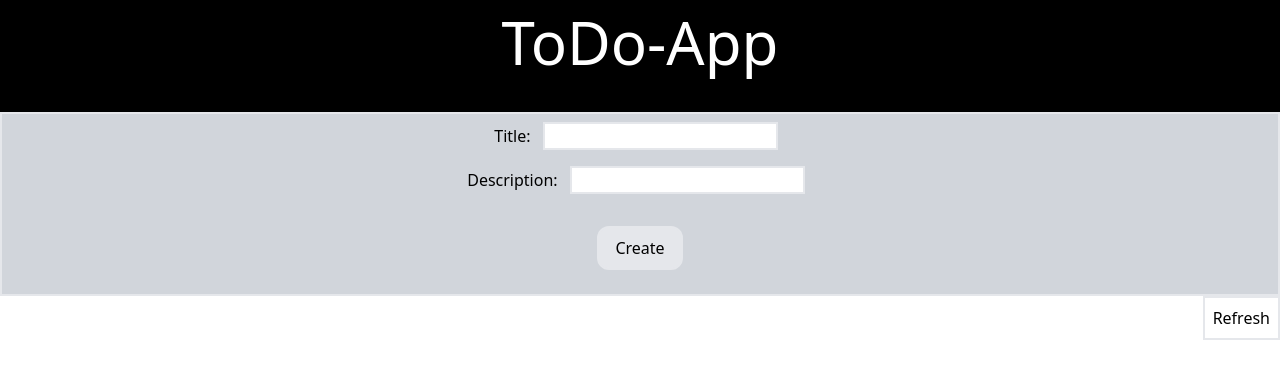
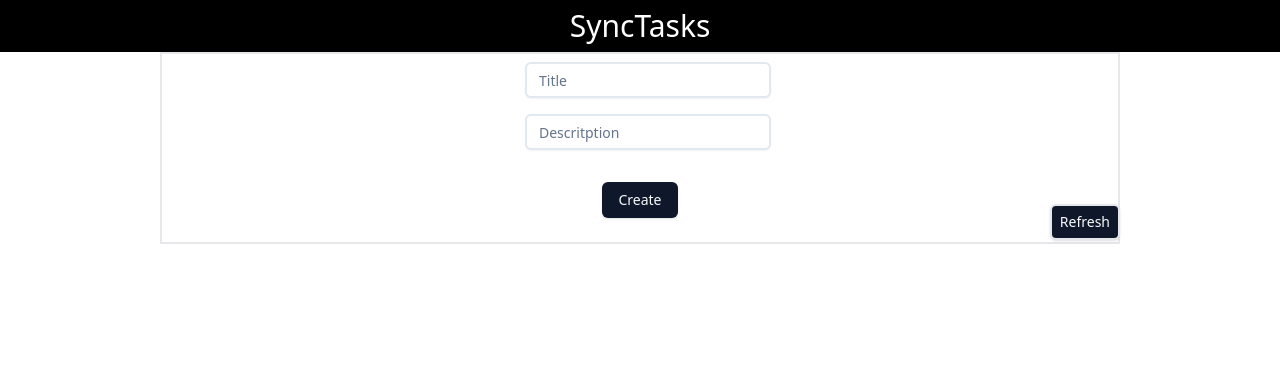
Before and after one commit to uditrajput03/todo-app, a React (Vite) app in the folder frontend/: page / in a window 1280 px wide. Shown: the top 378 px of the page. Built offline with nearby package versions, Linux system fonts and the light colour scheme; no server answers.

Commit message:
Change styling

```diff
--- a/frontend/src/App.jsx
+++ b/frontend/src/App.jsx
@@ -1,22 +1,32 @@
 import { useEffect, useState } from 'react'
 import { Todo } from './Todo'
 import { Create } from "./Create"
+import { Button } from './components/ui/button';
 
 function App() {
   const [refresh, setRefresh] = useState(false);
   const [todo, setTodo] = useState([])
   useEffect(() => {
     fetch(`${import.meta.env.VITE_BACKEND_URL}/todos`)
-    .then((res) => res.json())
-    .then((res) => setTodo(res.todo))
-    .catch(() => {alert("Server is not up.Try after sometime")})
-  },[refresh])
+      .then((res) => res.json())
+      .then((res) => setTodo(res.todo))
+      .catch(() => { alert("Server is not up.Try after sometime") })
+  }, [refresh])
   return (
     <>
-      <h1 className='text-center text-6xl p-3 pb-10 bg-black text-white'>ToDo-App</h1>
-      <Create setRefresh = {setRefresh}/>
-      <div className='flex flex-col items-end'><button className='border-2 p-2' onClick={() => setRefresh((pre) => !pre)}>Refresh</button></div>
-      <Todo todos={todo} setRefresh = {setRefresh}/>
+      <div className=''>
+        <h1 className='text-center text-3xl p-2 bg-black text-white'>SyncTasks</h1>
+        <div className='lg:px-40'>
+          <Create setRefresh={setRefresh} />
+          <div className='relative flex flex-col items-end'>
+            <Button className='absolute -top-10 border-2 p-2' onClick={() => setRefresh((pre) => !pre)}>Refresh</Button>
+          </div>
+          <legend></legend>
+          <div className=''>
+            <Todo todos={todo} setRefresh={setRefresh} />
+          </div>
+        </ div>
+      </div>
     </>
   )
 }
--- a/frontend/src/Create.jsx
+++ b/frontend/src/Create.jsx
@@ -1,25 +1,27 @@
 import { useEffect, useRef, useState } from 'react'
-export function Create({ setRefresh }){
+import { Input } from "@/components/ui/input"
+import { Button } from './components/ui/button'
+export function Create({ setRefresh }) {
     let title = useRef(null)
     let des = useRef(null)
-    function create(title , description){
-        fetch(`${import.meta.env.VITE_BACKEND_URL}/todo` , {
+    function create(title, description) {
+        fetch(`${import.meta.env.VITE_BACKEND_URL}/todo`, {
             method: "POST",
             headers: {
                 "Content-Type": "application/json",
                 // 'Content-Type': 'application/x-www-form-urlencoded',
             },
-            body: JSON.stringify({title: title , description: description})
+            body: JSON.stringify({ title: title, description: description })
         })
-        .then(()=> setRefresh((pre) => !pre))
+            .then(() => setRefresh((pre) => !pre))
     }
     return (
         <>
-    <div className='flex flex-col bg-gray-300 justify-center border-2 '>
-    <div className='mx-auto p-2'> Title: <input className='border-2 mx-2 ' type="text" ref={title}/></div>
-    <div className='mx-auto p-2'>Description: <input className='border-2 mx-2' type="text" ref={des}/></div>
+            <div className='flex flex-col  justify-center border-2 '>
+                <div className='mx-auto p-2'><Input className='bg-white border-2 mx-2 ' type="text" ref={title} placeholder="Title"/></div>
+                <div className='mx-auto p-2'><Input className='bg-white border-2 mx-2' type="text" ref={des} placeholder="Descritption"/></div>
                 <br />
-    <button className='border-2 p-2 bg-gray-200 mx-auto px-4 rounded-xl' onClick={() => {title.current.value && des.current.value? create(title.current.value , des.current.value) : alert("Invalid input"); title.current.value = "" ; des.current.value = "";}} >Create</button>
+                <Button className='mx-auto' onClick={() => { title.current.value && des.current.value ? create(title.current.value, des.current.value) : alert("Invalid input"); title.current.value = ""; des.current.value = ""; }} >Create</Button>
                 <br />
             </div>
         </>
--- a/frontend/src/Todo.jsx
+++ b/frontend/src/Todo.jsx
@@ -1,3 +1,4 @@
+import { Button } from "@/components/ui/button"
 export function Todo({todos ,setRefresh }) {
   function markAsDone(id , route){
     fetch(`${import.meta.env.VITE_BACKEND_URL}/${route}` , {
@@ -13,11 +14,11 @@ export function Todo({todos ,setRefresh }) {
     <>
       {todos.map((todo) => {
         let completed = todo?.completed;
-        return (<div  className={`border-2 flex flex-col ${completed? "bg-green-50" : "bg-yellow-50"}`} key={todo["_id"]}>
+        return (<div  className={`border-2 pl-5 pt-2 flex flex-col ${completed? "bg-green-50" : "bg-yellow-50"}`} key={todo["_id"]}>
         <h1 className='text-3xl'>{todo["title"]}</h1>
         <h1>{todo.description}</h1>
-        <button onClick={() => {markAsDone(todo._id , "completed")}} className={`${completed ? "bg-green-300" : "bg-yellow-300"} border-2 ml-auto`} id={todo?._id}>{ completed ? "Completed" : "Mark as done"}</button>
-        <button onClick={() => {markAsDone(todo._id , "remove")}} className='border-2 ml-auto bg-red-400'>Remove</button>
+        <Button onClick={() => {markAsDone(todo._id , "completed")}} className={`${completed ? "bg-green-400" : "bg-yellow-400"} border-2 ml-auto`} id={todo?._id}>{ completed ? "Completed" : "Mark as done"}</Button>
+        <Button onClick={() => {markAsDone(todo._id , "remove")}} className='border-2 ml-auto' variant="destructive">Remove</Button>
         </div>)
       })}
     </>
```
Lines whose indentation alone changed are shown as unchanged.
